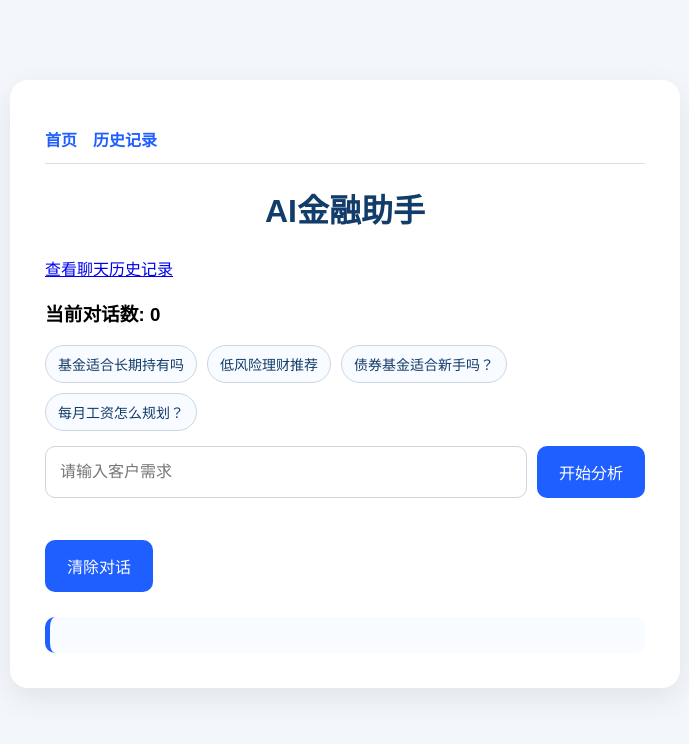
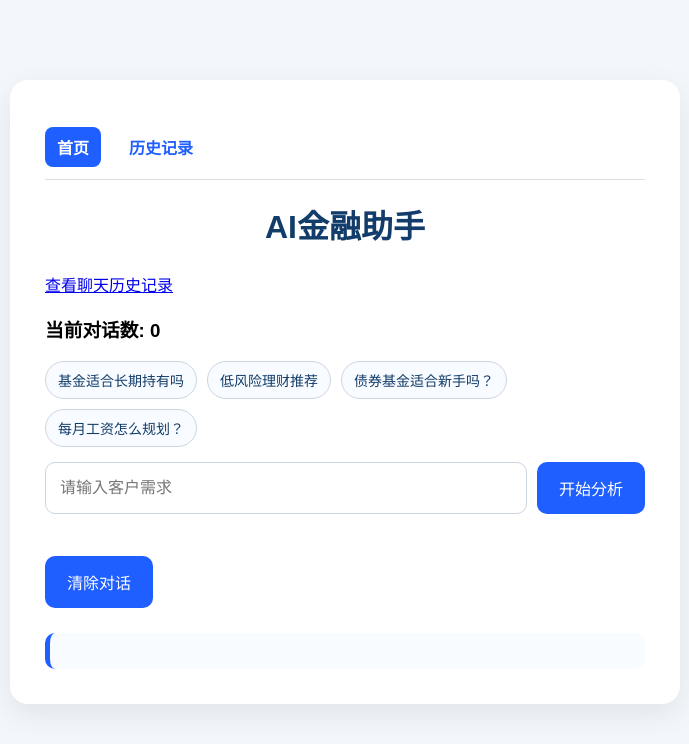
Before and after one commit to benboerb0323/Ai-Finance-Assistant, a Flask app: page / in a window 1280 px wide. Shown: the top 744 px of the page, without its empty margins (295-984 px from the left). Run offline with Flask 3, Linux system fonts and the light colour scheme.

Commit message:
add active navigation highlighting

```diff
--- a/static/style.css
+++ b/static/style.css
@@ -267,8 +267,17 @@ button:hover {
     text-decoration: none;
     font-weight: bold;
     color: #1f5eff;
+    padding: 8px 12px;
+    border-radius: 8px;
 }
 
 .navbar a:hover {
     text-decoration: underline;
 }
+
+.navbar a.active {
+    background-color: #1f5eff;
+    color: white;
+    padding: 8px 12px;
+    border-radius: 8px;
+}
--- a/templates/base.html
+++ b/templates/base.html
@@ -10,8 +10,22 @@
     <div class="container">
 
         <nav class="navbar">
-            <a href="{{ url_for('home') }}">首页</a>
-            <a href="{{ url_for('history') }}">历史记录</a>
+            <a
+                href="{{ url_for('home') }}"
+
+                class = "{% if request.endpoint == 'home' %}active{% endif %}"
+                >
+                首页
+            </a>
+
+            <a
+                href="{{ url_for('history') }}"
+
+                class = "{% if request.endpoint in ['history', 'history_detail'] %}active{% endif %}"
+                >
+                历史记录
+
+            </a>
         </nav>
 
         {% with messages = get_flashed_messages(with_categories=true) %}
```
